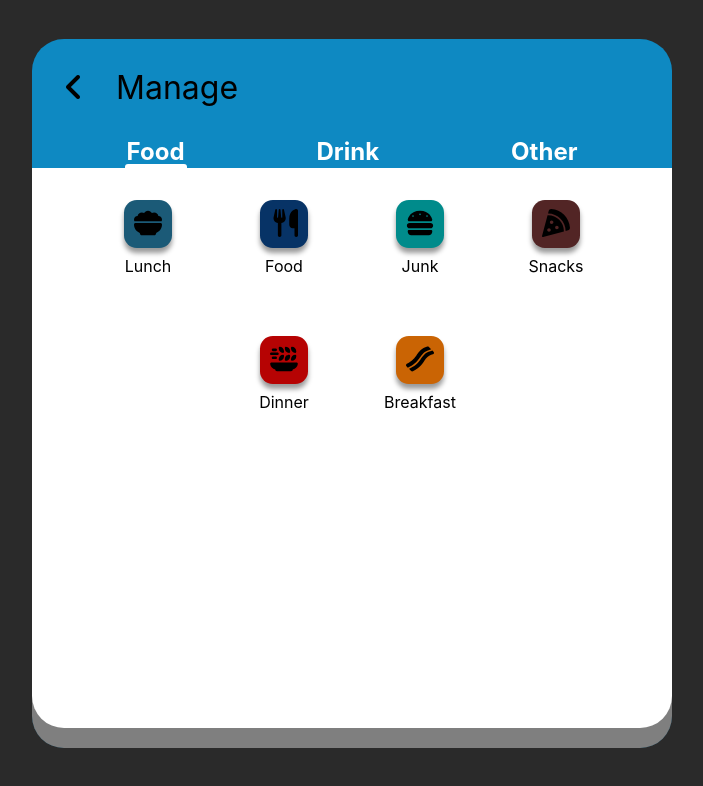
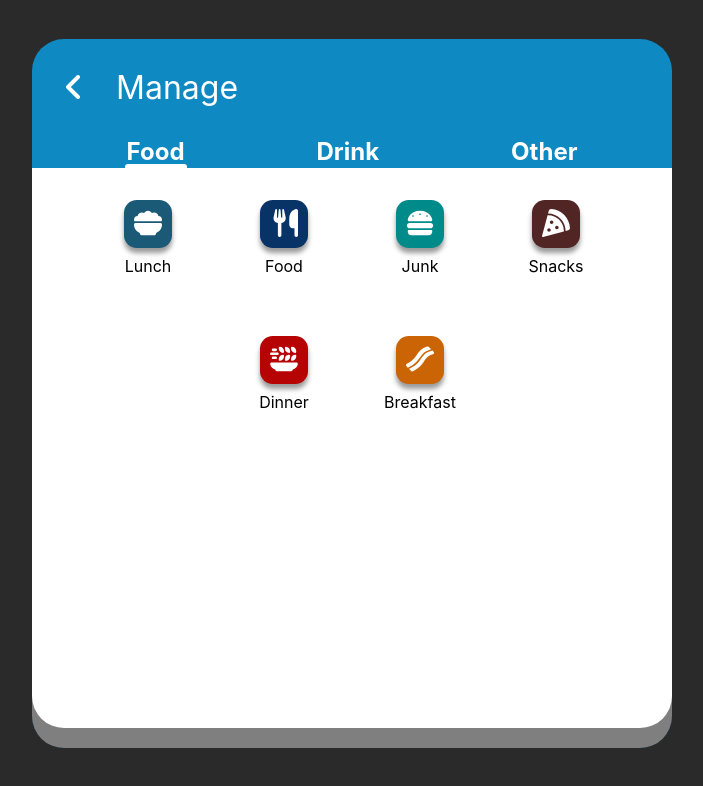
Before and after one commit to General-Evie/my-app, a React (Create React App) app: page / in a window 1280 px wide. Both pictures are taken after a click on the button 792 px from the left and 643 px from the top of the page. Shown: the top 786 px of the page, without its empty margins (288-991 px from the left). Built offline with nearby package versions, Linux system fonts and the light colour scheme.

Commit message:
css changes

```diff
--- a/src/App.css
+++ b/src/App.css
@@ -19,9 +19,17 @@ html {
     background-color: #555;
 }
 
+svg {
+    fill: #fff;
+}
+
 h1 {
     margin: 0;
-    /* padding: 2rem; */
+    color: var(--white);
+}
+
+.calendar-header span, .month i, .save {
+    color: var(--white);
 }
 
 h2 {
@@ -222,7 +230,6 @@ a {
     display: flex;
     flex-wrap: wrap;
     width: 100%;
-    /* margin-bottom: 5rem; */
     padding: .94rem;
 }
 
@@ -266,10 +273,10 @@ a {
     align-items: center;
     bottom: 0;
     right: 0;
+    color: var(--white);
 }
 
 .buttons div {
-    background-color: var(--white);
     margin: 1rem;
     padding: 1rem;
     border: none;
@@ -444,7 +451,6 @@ a {
 }
 
 .error-message {
-    /* flex: 1; */
     display: inline;
     color: red;
 }
@@ -711,6 +717,7 @@ a {
     border: 1px solid;
     border-radius: .8rem;
     margin-bottom: .5rem;
+    color: var(--white);
     background-color: gray;
     box-shadow: 0 5px 5px 0px rgba(0, 0, 0, .4);
     pointer-events: all;
@@ -914,6 +921,7 @@ a {
 #Meds,
 #Herbal,
 #Supplements {
+    color: #fff;
     border: none;
 }
 
--- a/src/Components/EntryTypes/Alcohol.tsx
+++ b/src/Components/EntryTypes/Alcohol.tsx
@@ -11,7 +11,7 @@ const Alcohol: React.FC<AlcoholProps> = ({}) => {
 
     return (
         <div onClick={handleChildClick}>
-            <button className="entry-buttons" id='Alcohol'><BeerIcon /></button>
+            <button className="entry-buttons" id='Alcohol' color='#000'><BeerIcon /></button>
         </div>
     )
 }
--- a/src/Components/SVGs/BowlSVG.tsx
+++ b/src/Components/SVGs/BowlSVG.tsx
@@ -3,7 +3,8 @@ export const BowlIcon = () => (
 
     width='1.75rem'
     height='1.75rem'
-    viewBox="0 0 512 512">
+    viewBox="0 0 512 512"
+    fill="#fff">
 
     <path d="M0 192c0-35.3 28.7-64 64-64c.5 0 1.1 0 1.6 0C73 91.5 105.3 64 144 64c15 0 29 4.1 40.9 11.2C198.2 49.6 225.1 32 256 32s57.8 17.6 71.1 43.2C339 68.1 353 64 368 64c38.7 0 71 27.5 78.4 64c.5 0 1.1 0 1.6 0c35.3 0 64 28.7 64 64c0 11.7-3.1 22.6-8.6 32H8.6C3.1 214.6 0 203.7 0 192zm0 91.4C0 268.3 12.3 256 27.4 256H484.6c15.1 0 27.4 12.3 27.4 27.4c0 70.5-44.4 130.7-106.7 154.1L403.5 452c-2 16-15.6 28-31.8 28H140.2c-16.1 0-29.8-12-31.8-28l-1.8-14.4C44.4 414.1 0 353.9 0 283.4z"/></svg>
 )
```
